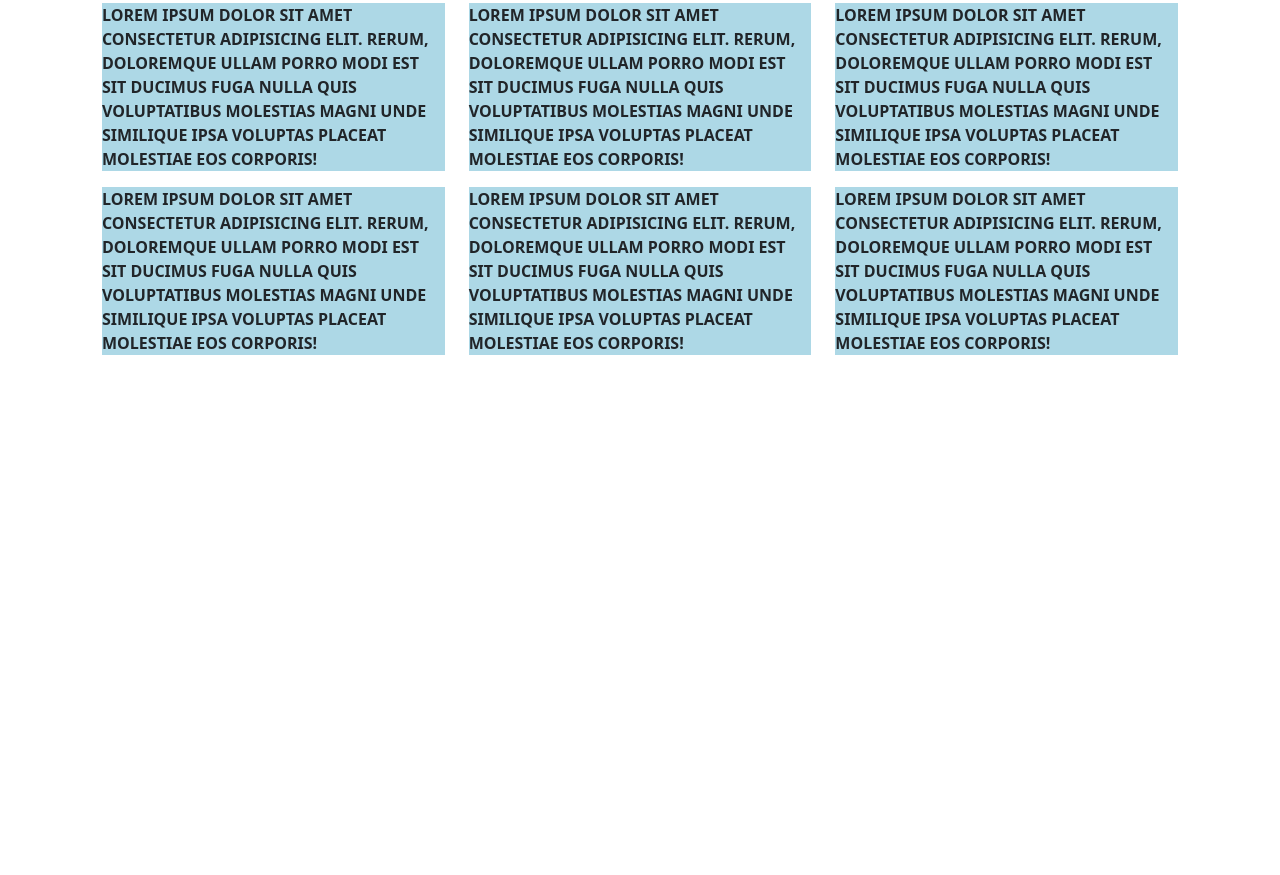
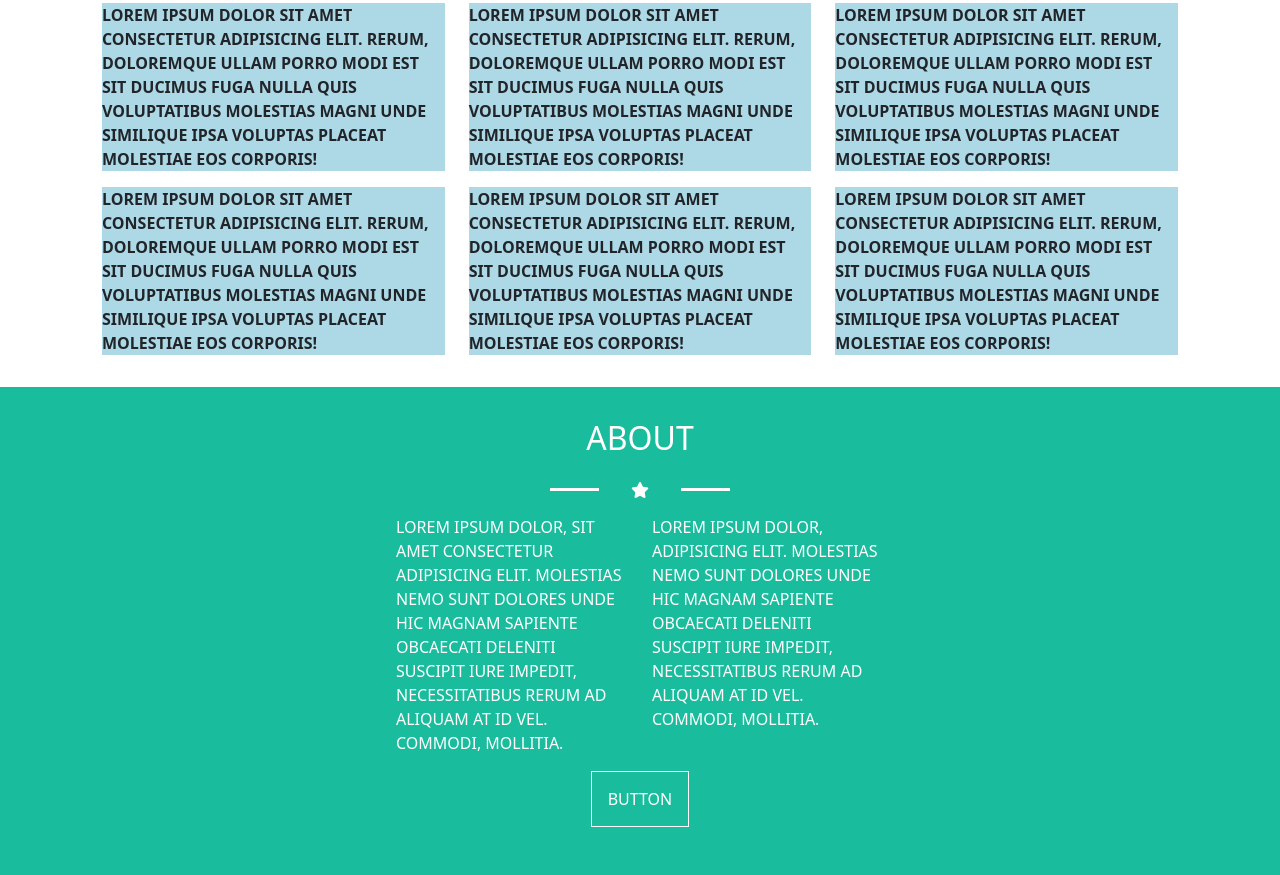
Before and after one commit to dbonafin/html-css-bootstrap-freelancer, a plain HTML site: page index.html in a window 1280 px wide. Shown: the part 757-1632 px from the top of the page. Before the commit the page ends 1144 px from the top, so only its background shows below. Drawn offline with nearby package versions, Linux system fonts and the light colour scheme.

Commit message:
about section layout done

```diff
--- a/css/style.css
+++ b/css/style.css
@@ -61,7 +61,7 @@ header {
 }
 
 .ms_small_container {
-    max-width: 1100px;
+    max-width: 1000px;
     margin: 0 auto;
     text-transform: uppercase;
     text-align: center;
@@ -126,9 +126,34 @@ header {
     padding: 2rem 0;
 }
 
+/* ABOUT SECTION */
+
+.ms_about_section .ms_small_container {
+    width: 40%;
+    text-align: left;
+}
+
+.ms_about_section h2, a {
+    text-align: center;
+}
+
+.ms_download_btn {
+    margin: 2rem 0;
+    text-align: center;
+}
+.ms_download_btn a {
+    color: white;
+    border: 1px solid white;
+    padding: 1rem;
+    text-decoration: none;
+}
+
+
+
 /********
 RESPONSIVE
  ********/
+
 
 @media all and (max-width: 992px) {
 
--- a/index.html
+++ b/index.html
@@ -199,6 +199,62 @@
 
         </section>
 
+        <!-- ABOUT SECTION -->
+        <section class="ms_green_section ms_about_section">
+            <div class="ms_small_container">
+                <div class="container-fluid">
+
+                    <div class="row">
+
+
+                        <div class="col col-12">
+                            <h2>about</h2>
+                        </div>
+
+                        <div class="col col-12">
+                            <div class="ms_star_effect">
+
+                                <div class="ms_dash ms_white_dash">
+                                </div>
+
+                                <span>
+                                    <i class="fa-solid fa-star"></i>
+                                </span>
+
+                                <div class="ms_dash ms_white_dash">
+                                </div>
+
+                            </div>
+
+                        </div>
+
+                        <div class="col col-12">
+
+                            <div class="row">
+                                <div class="col col-6">
+                                    Lorem ipsum dolor, sit amet consectetur adipisicing elit. Molestias nemo sunt dolores unde hic magnam sapiente obcaecati deleniti suscipit iure impedit, necessitatibus rerum ad aliquam at id vel. Commodi, mollitia.
+                                </div>
+
+                                <div class="col col-6">
+                                    Lorem ipsum dolor, adipisicing elit. Molestias nemo sunt dolores unde hic magnam sapiente obcaecati deleniti suscipit iure impedit, necessitatibus rerum ad aliquam at id vel. Commodi, mollitia.
+                                </div>
+                            </div>
+
+                        </div>
+
+                        <div class="col col-12">
+                            <div class="ms_download_btn">
+                                <a href="#">button</a>
+                            </div>
+                        </div>
+
+                    </div>
+
+
+                </div>
+            </div>
+        </section>
+
     </main>
 
 </body>
```
